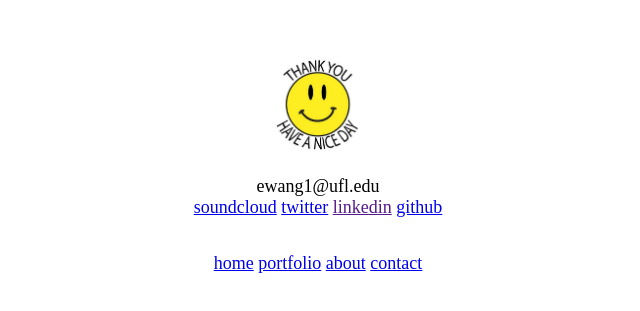
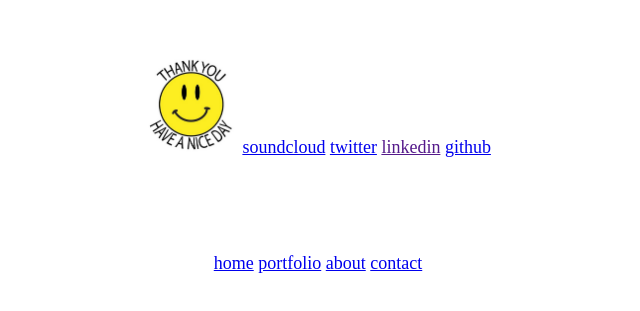
Before and after one commit to flflai/flflai.github.io, a website: page connect.html in a window 1280 px wide. Shown: the part 347-658 px from the top of the page, without its empty margins (322-962 px from the left). Drawn offline with Linux system fonts and the light colour scheme.

Commit message:
Update connect.html

```diff
--- a/connect.html
+++ b/connect.html
@@ -22,7 +22,7 @@
 
     <div id="about">
 			<img src ="tyty.PNG" widht = 100 height = 100>
-      <p>ewang1@ufl.edu<br>
+    <!--  <p>ewang1@ufl.edu<br> -->
     <a href="https://soundcloud.com/bkspce">soundcloud</a>
     <a href="https://twitter.com/bkspce">twitter</a>
 		<a href="">linkedin</a>
```
